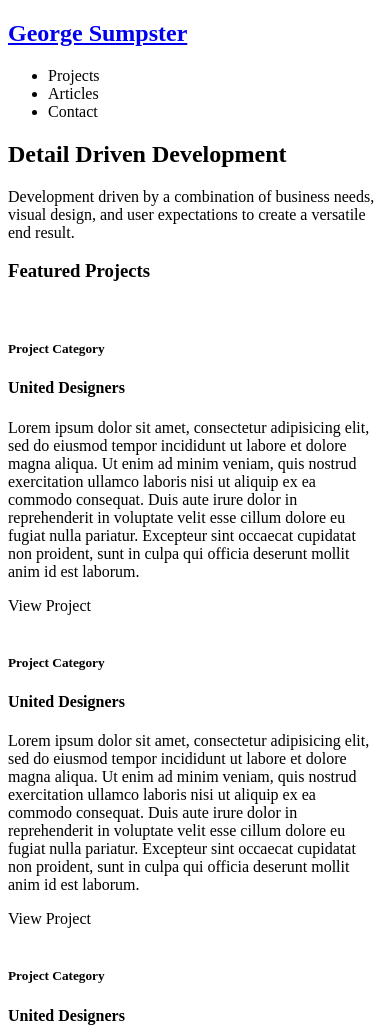
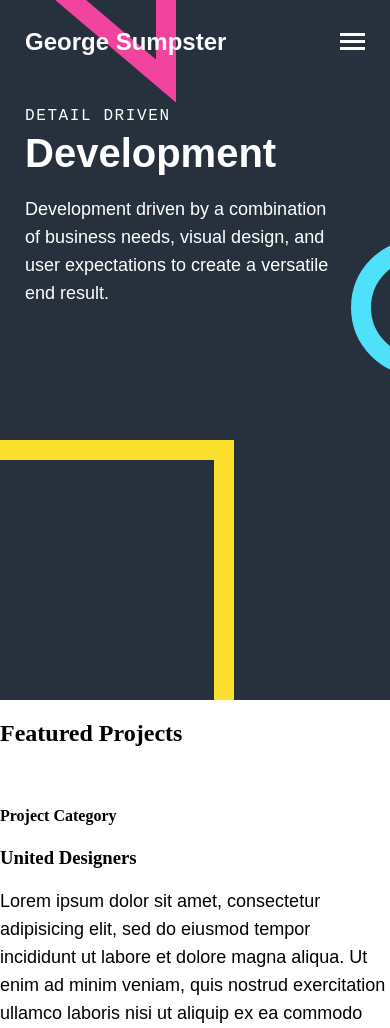
Before and after one commit to gsumpster/gsumpster.com, a website: page index.html in a window 390 px wide. Shown: the top 1028 px of the page. Drawn offline with nearby package versions, Linux system fonts and the light colour scheme; files that its build step writes are made by us from their sources.

Commit message:
feat(all): added mobile header, hamburger button

```diff
--- a/index.html
+++ b/index.html
@@ -1,17 +1,28 @@
 <!DOCTYPE html>
 <html lang="en">
+
 <head>
     <meta charset="UTF-8">
     <meta name="viewport" content="width=device-width, initial-scale=1.0">
     <meta http-equiv="X-UA-Compatible" content="ie=edge">
     <title>George Sumpster</title>
 
+    <link rel="stylesheet" href="https://cdnjs.cloudflare.com/ajax/libs/normalize/7.0.0/normalize.min.css">
     <link rel="stylesheet" href="css/main.css">
 </head>
+
 <body>
-  <section>
+    <section class="header">
+        <img class="bg-geometry" src="img/triangle.svg" />
+        <img class="bg-geometry" src="img/circle.svg" />
+        <img class="bg-geometry" src="img/rectangle.svg" />
         <header>
             <h1 class="logo"><a href="#">George Sumpster</a></h1>
+            <button class="hamburger hamburger--collapse" type="button" id="nav-toggle">
+              <span class="hamburger-box">
+                <span class="hamburger-inner"></span>
+              </span>
+            </button>
             <nav>
                 <ul>
                     <li><a>Projects</a></li>
@@ -20,19 +31,20 @@
                 </ul>
             </nav>
         </header>
-    <h2><span>Detail Driven</span> Development</h2>
+        <h1><span>Detail Driven</span><br /> Development</h1>
         <p>Development driven by a combination of business needs, visual design, and user expectations to create a versatile end result.</p>
     </section>
     <section>
-    <h3>Featured Projects</h3>
+        <h2>Featured Projects</h2>
         <div class="project">
             <div class="project__image">
                 <img />
             </div>
             <div class="project__details">
-        <h5>Project Category</h5>
-        <h4>United Designers</h4>
-        <p>Lorem ipsum dolor sit amet, consectetur adipisicing elit, sed do eiusmod tempor incididunt ut labore et dolore magna aliqua. Ut enim ad minim veniam, quis nostrud exercitation ullamco laboris nisi ut aliquip ex ea commodo consequat. Duis aute irure dolor in reprehenderit in voluptate velit esse cillum dolore eu fugiat nulla pariatur. Excepteur sint occaecat cupidatat non proident, sunt in culpa qui officia deserunt mollit anim id est laborum.</p>
+                <h4>Project Category</h4>
+                <h3>United Designers</h3>
+                <p>Lorem ipsum dolor sit amet, consectetur adipisicing elit, sed do eiusmod tempor incididunt ut labore et dolore magna aliqua. Ut enim ad minim veniam, quis nostrud exercitation ullamco laboris nisi ut aliquip ex ea commodo consequat. Duis
+                    aute irure dolor in reprehenderit in voluptate velit esse cillum dolore eu fugiat nulla pariatur. Excepteur sint occaecat cupidatat non proident, sunt in culpa qui officia deserunt mollit anim id est laborum.</p>
                 <a>View Project</a>
             </div>
         </div>
@@ -41,9 +53,10 @@
                 <img />
             </div>
             <div class="project__details">
-        <h5>Project Category</h5>
-        <h4>United Designers</h4>
-        <p>Lorem ipsum dolor sit amet, consectetur adipisicing elit, sed do eiusmod tempor incididunt ut labore et dolore magna aliqua. Ut enim ad minim veniam, quis nostrud exercitation ullamco laboris nisi ut aliquip ex ea commodo consequat. Duis aute irure dolor in reprehenderit in voluptate velit esse cillum dolore eu fugiat nulla pariatur. Excepteur sint occaecat cupidatat non proident, sunt in culpa qui officia deserunt mollit anim id est laborum.</p>
+                <h4>Project Category</h4>
+                <h3>United Designers</h3>
+                <p>Lorem ipsum dolor sit amet, consectetur adipisicing elit, sed do eiusmod tempor incididunt ut labore et dolore magna aliqua. Ut enim ad minim veniam, quis nostrud exercitation ullamco laboris nisi ut aliquip ex ea commodo consequat. Duis
+                    aute irure dolor in reprehenderit in voluptate velit esse cillum dolore eu fugiat nulla pariatur. Excepteur sint occaecat cupidatat non proident, sunt in culpa qui officia deserunt mollit anim id est laborum.</p>
                 <a>View Project</a>
             </div>
         </div>
@@ -52,32 +65,36 @@
                 <img />
             </div>
             <div class="project__details">
-        <h5>Project Category</h5>
-        <h4>United Designers</h4>
-        <p>Lorem ipsum dolor sit amet, consectetur adipisicing elit, sed do eiusmod tempor incididunt ut labore et dolore magna aliqua. Ut enim ad minim veniam, quis nostrud exercitation ullamco laboris nisi ut aliquip ex ea commodo consequat. Duis aute irure dolor in reprehenderit in voluptate velit esse cillum dolore eu fugiat nulla pariatur. Excepteur sint occaecat cupidatat non proident, sunt in culpa qui officia deserunt mollit anim id est laborum.</p>
+                <h4>Project Category</h4>
+                <h3>United Designers</h3>
+                <p>Lorem ipsum dolor sit amet, consectetur adipisicing elit, sed do eiusmod tempor incididunt ut labore et dolore magna aliqua. Ut enim ad minim veniam, quis nostrud exercitation ullamco laboris nisi ut aliquip ex ea commodo consequat. Duis
+                    aute irure dolor in reprehenderit in voluptate velit esse cillum dolore eu fugiat nulla pariatur. Excepteur sint occaecat cupidatat non proident, sunt in culpa qui officia deserunt mollit anim id est laborum.</p>
                 <a>View Project</a>
             </div>
         </div>
     </section>
     <section>
-    <h3>Latest Articles</h3>
+        <h2>Latest Articles</h2>
         <section>
             <time>October 7, 2017</time>
-      <h4>Lorem ipsum dolor sit amet</h4>
+            <h3>Lorem ipsum dolor sit amet</h3>
             <p>Lorem ipsum dolor sit amet, consectetur adipisicing elit, sed do eiusmod tempor incididunt ut labore et dolore magna aliqua.</p>
             <a>Read Article</a>
         </section>
         <section>
             <time>October 7, 2017</time>
-      <h4>Lorem ipsum dolor sit amet</h4>
+            <h3>Lorem ipsum dolor sit amet</h3>
             <p>Lorem ipsum dolor sit amet, consectetur adipisicing elit, sed do eiusmod tempor incididunt ut labore et dolore magna aliqua.</p>
             <a>Read Article</a>
         </section>
     </section>
     <footer>
-    <h3>Work With Me</h3>
+        <h2>Work With Me</h2>
         <p>Whether you have a project in mind, or just want to chat, I'm happy to talk to you.</p>
         <button>Contact Me</button>
     </footer>
+
+    <script src="js/main.js"></script>
 </body>
+
 </html>
--- /dev/null
+++ b/js/main.js
@@ -0,0 +1,3 @@
+document.getElementById('nav-toggle').onclick = function() {
+    document.getElementById('nav-toggle').classList.toggle('is-active')
+}
--- /dev/null
+++ b/scss/_globals.scss
@@ -0,0 +1,59 @@
+// _globals.scss
+
+// I. Colors
+// II. Typography
+
+// I. Colors
+$white: #FFFFFF;
+$darkblue: #27313E;
+$hotpink: #F1449F;
+$cyan: #50E1FA;
+$yellow: #FADF2C;
+$primary: $darkblue;
+$secondary: $yellow;
+$tertiary: $hotpink;
+
+// II. Typography
+//   a. Headers
+//   b. Paragraphs
+//   c. Links
+
+// a. Headers
+.logo {
+  font-size: 24px;
+  font-family: "Metropolis", sans-serif;
+  margin: 0;
+  display: inline-block;
+}
+
+h1 {
+    font-size: 40px;
+    font-family: "Metropolis", sans-serif;
+    font-weight: bold;
+    line-height: 44px;
+    span {
+        font-family: "Fira Mono", monospace;
+        font-weight: normal;
+        line-height: 30px;
+        text-transform: uppercase;
+        letter-spacing: 0.1em;
+        font-size: 16px;
+    }
+}
+
+// b. Paragraphs
+p {
+  font-size: 18px;
+  font-family: "Metropolis", sans-serif;
+  line-height: 28px;
+  font-weight: 100;
+}
+
+// c. Links
+a {
+  text-decoration: none;
+  color: inherit;
+  &:hover {
+    color: $secondary;
+  }
+}
--- /dev/null
+++ b/scss/_header.scss
@@ -0,0 +1,65 @@
+$hamburger-layer-width: 25px;
+$hamburger-layer-height: 3px;
+$hamburger-layer-border-radius: 0;
+$hamburger-layer-spacing: 4px;
+@import "../node_modules/hamburgers/_sass/hamburgers/hamburgers.scss";
+.header {
+    background-color: $darkblue;
+    padding: 20px 25px;
+    color: $white;
+    position: relative;
+    height: 660px;
+    .logo {
+        margin: 0;
+        opacity: 0.99;
+    }
+    h1 {
+        margin: 0.5em 0;
+    }
+    p {
+        width: 90%;
+    }
+    .bg-geometry {
+        position: absolute;
+        &:first-of-type {
+            top: -10px;
+            left: 43px;
+        }
+        &:nth-child(2) {
+            right: 0;
+            top: 35%;
+        }
+        &:last-of-type {
+            bottom: 0;
+            left: 0;
+        }
+    }
+    .hamburger {
+        padding: 13px 0;
+        float: right;
+        outline: none;
+        .hamburger-inner,
+        .hamburger-inner::before,
+        .hamburger-inner::after {
+            background-color: $white;
+        }
+        &:hover {
+            opacity: 1;
+            .hamburger-inner,
+            .hamburger-inner::before,
+            .hamburger-inner::after {
+                background-color: $yellow;
+            }
+        }
+    }
+    .is-active {
+        .hamburger-inner,
+        .hamburger-inner::before,
+        .hamburger-inner::after {
+            background-color: $yellow;
+        }
+    }
+    nav {
+        display: none;
+    }
+}
--- a/scss/main.scss
+++ b/scss/main.scss
@@ -0,0 +1,2 @@
+@import "./globals";
+@import "./header";
```
Also changed, not shown: package.json (added, +12 -0 lines), img/circle.svg (added), img/rectangle.svg (added), img/triangle.svg (added), 2 other files. Lines whose indentation alone changed are shown as unchanged.
